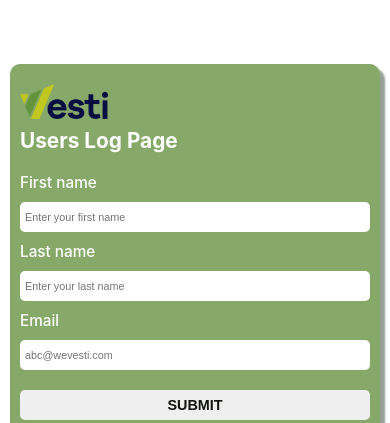
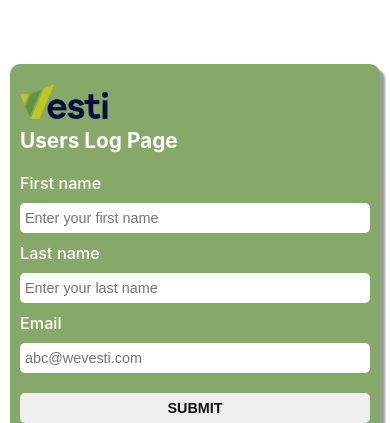
Before and after one commit to spvrroww/reactreprovesti, a React (Create React App) app: page / in a window 390 px wide. Shown: the top 423 px of the page. Built offline with nearby package versions, Linux system fonts and the light colour scheme.

Commit message:
Added mobile responsiveness

```diff
--- a/src/components/AddUser.module.css
+++ b/src/components/AddUser.module.css
@@ -103,7 +103,7 @@
 
   .entries input[type='text'],
   .entries input[type='email'] {
-    font-size: 0.7em;
+    font-size: 0.8em;
   }
 
   .button {
@@ -145,7 +145,7 @@
   }
 
   .entries label {
-    font-size: 0.85em;
+    font-size: 0.9em;
   }
 
   .entries input {
@@ -159,7 +159,7 @@
 
   .entries input[type='text'],
   .entries input[type='email'] {
-    font-size: 0.6em;
+    font-size: 0.8em;
   }
 
   .button {
```
